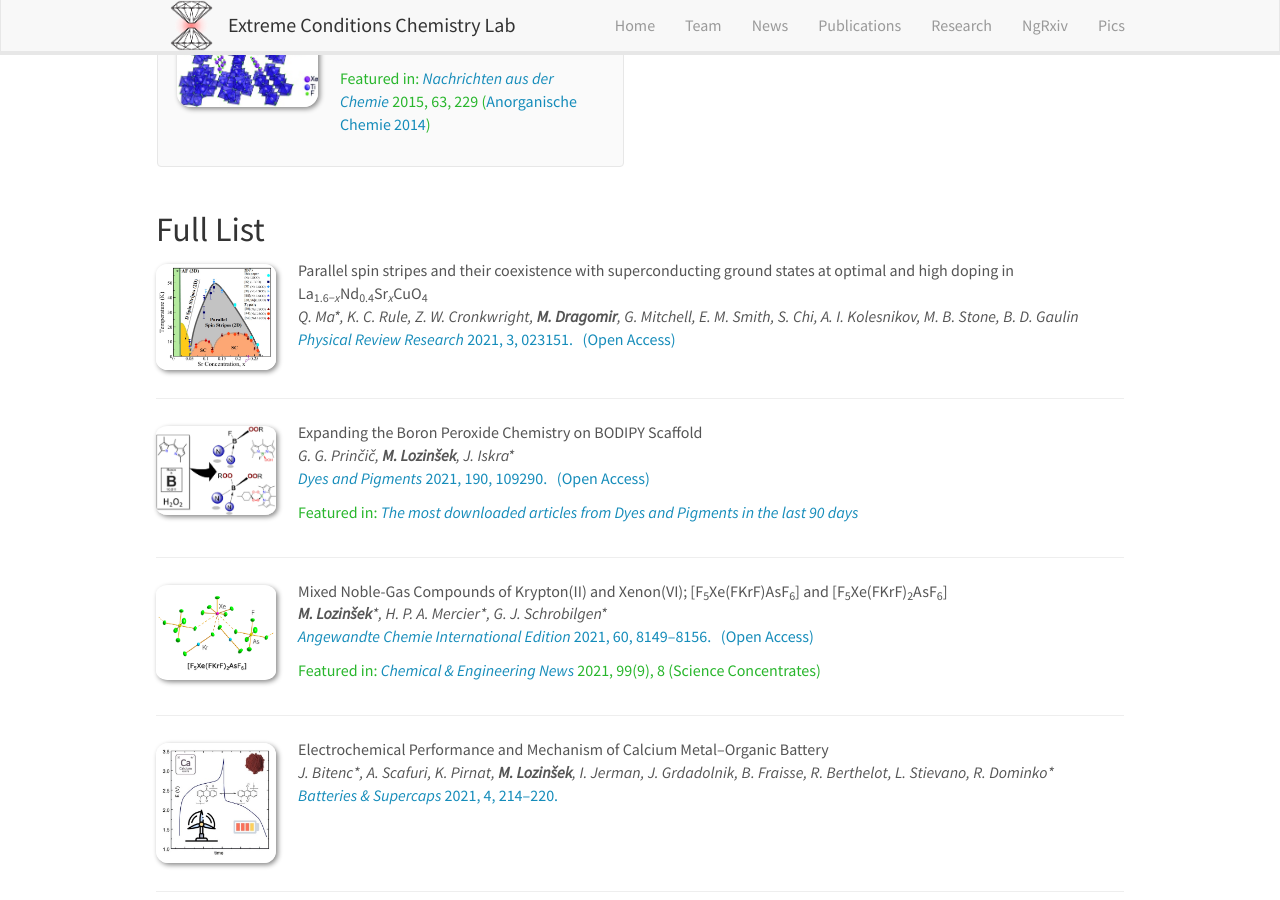
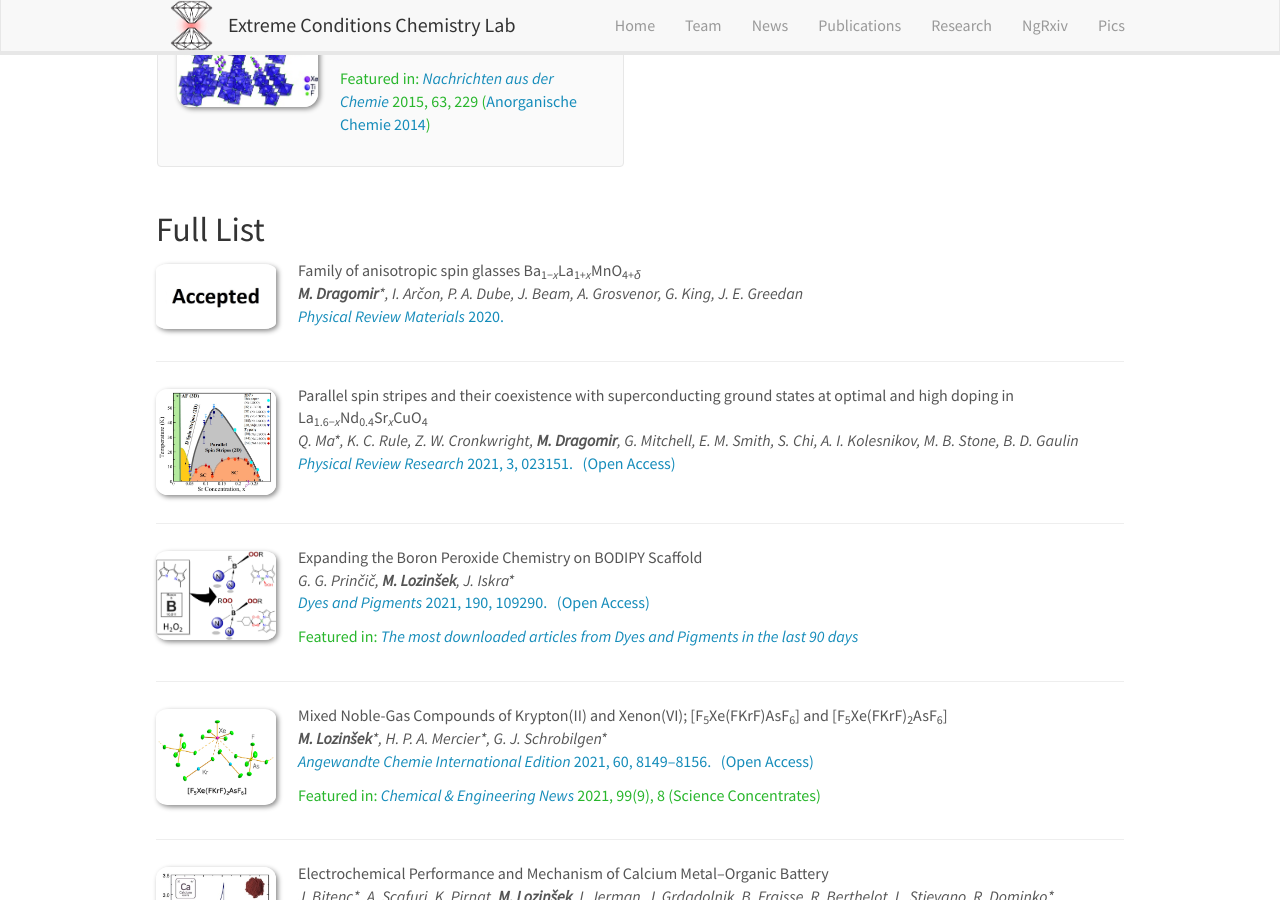
Before and after one commit to eccl-jsi/eccl-jsi.github.io, a Jekyll site: the page built from _pages/publications.md, in a window 1280 px wide and 900 px high, scrolled down 1376 px. Built offline with Jekyll 4.4.1, drawn with Linux system fonts in a browser that asks for light colours; nearby versions of some CDN libraries.

Commit message:
Update publist.yml

```diff
--- a/_data/publist.yml
+++ b/_data/publist.yml
@@ -1,4 +1,13 @@
 ---
+-
+  authors: "<b>M. Dragomir</b>*, I. Arčon, P. A. Dube, J. Beam, A. Grosvenor, G. King, J. E. Greedan"
+  description: ""
+  highlight: 0
+  image: Accepted.jpg
+  link:
+    display: "<i>Physical Review Materials</i> 2020."
+    url: "https://journals.aps.org/prmaterials/accepted/34073Z78O8216406e17c1301b6f8e2f88e55d2121"
+  title: "Family of anisotropic spin glasses Ba<sub>1−<i>x</i></sub>La<sub>1+<i>x</i></sub>MnO<sub>4+<i>δ</i></sub>"
 -
   authors: "Q. Ma*, K. C. Rule, Z. W. Cronkwright, <b>M. Dragomir</b>, G. Mitchell, E. M. Smith, S. Chi, A. I. Kolesnikov, M. B. Stone, B. D. Gaulin"
   description: ""
```
